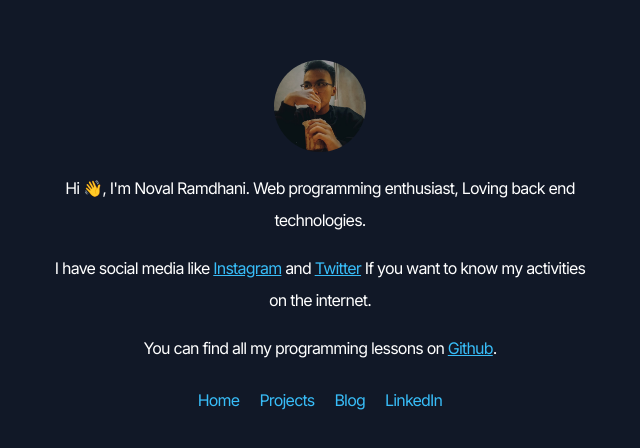
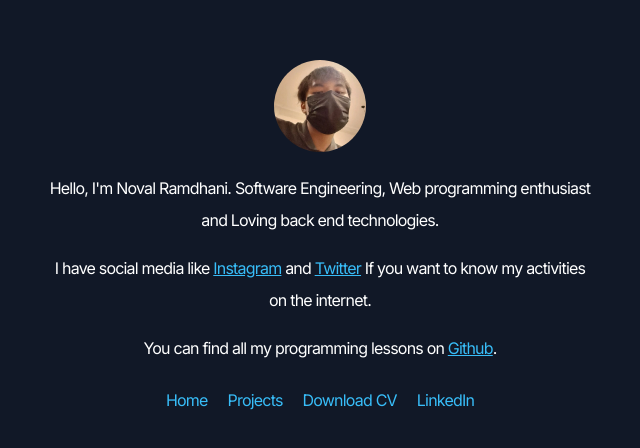
Before and after one commit to novalramdhani/noval.io, a React (Create React App) app: page / in a window 1280 px wide. Shown: the part 154-602 px from the top of the page, without its empty margins (320-960 px from the left). Built offline with nearby package versions, Linux system fonts and the light colour scheme.

Commit message:
refactoring

```diff
--- a/public/index.html
+++ b/public/index.html
@@ -24,6 +24,12 @@
     <link rel="manifest" href="%PUBLIC_URL%/manifest.json" />
     <link rel="shorcut icon" href="%PUBLIC_URL%/favicon.png" />
     <title>Noval Ramdhani</title>
+
+    <style>
+      * {
+        user-select: none;
+      }
+    </style>
   </head>
   <body>
     <noscript>You need to enable JavaScript to run this app.</noscript>
--- a/src/components/Home.tsx
+++ b/src/components/Home.tsx
@@ -18,7 +18,7 @@ export default function Home() {
             </div>
             <div className="leading-loose">
                 <p className="mt-4">
-                    Hi 👋, I'm Noval Ramdhani. Web programming enthusiast,
+                    Hello, I'm Noval Ramdhani. Software Engineering, Web programming enthusiast and
                     Loving back end technologies.
                 </p>
                 <p className="mt-4">
--- a/src/components/Menu.tsx
+++ b/src/components/Menu.tsx
@@ -5,7 +5,7 @@ export default function Menu() {
         <div className="mt-5 mb-5">
             <span className="text-sky-400"><Link to="/">Home</Link></span>
             <span className="text-sky-400 ml-5"><Link to="/projects">Projects</Link></span>
-            <span className="text-sky-400 ml-5">Blog</span>
+            <span className="text-sky-400 ml-5"><a href="dsadsa" className="" download>Download CV</a></span>
             <span className="text-sky-400 ml-5"><a href="https://linkedin.com/in/novalramdhani/" target="_blank">LinkedIn</a></span>
         </div>
     )
--- a/src/components/Projects.tsx
+++ b/src/components/Projects.tsx
@@ -10,7 +10,7 @@ export default function Projects() {
             <div className="w-full flex flex-wrap flex-col sm:flex-row justify-center items-center gap-4 mt-5">
                 <Card
                     title="Movie Cast"
-                    description="Movie Cast is movie film."
+                    description="Movie Cast is movie film web apps."
                     sourceCodeUrl="https://github.com/novalramdhani/Movie-Cast"
                     previewUrl=""
                 />
```
Also changed, not shown: src/assets/img/me.png.
